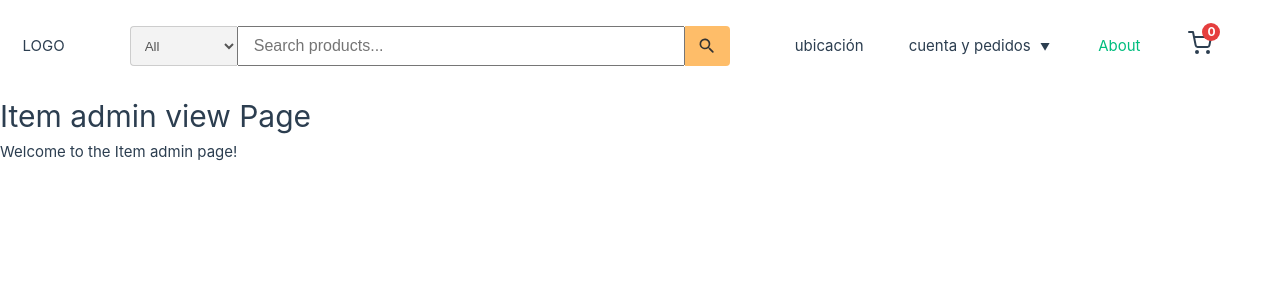
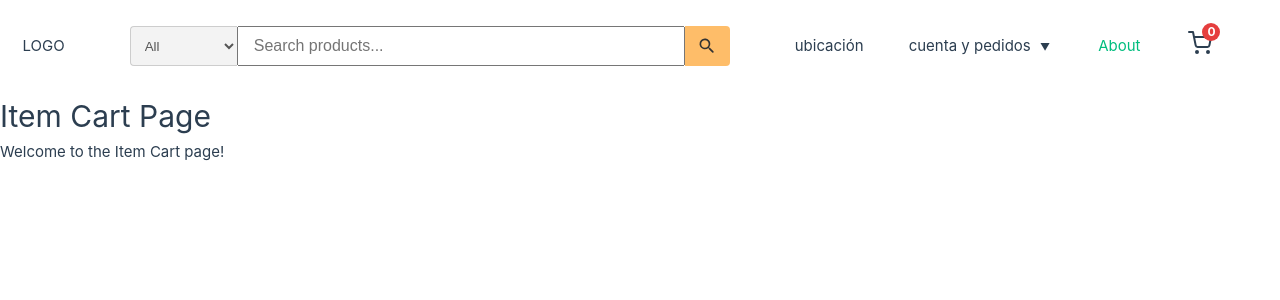
Before and after one commit to kevinu27/vue-store, a Vue app: page /cart in a window 1280 px wide. Shown: the top 300 px of the page. Built offline with nearby package versions, Linux system fonts and the light colour scheme.

Commit message:
cart view con los items

```diff
--- a/src/stores/storeStore.js
+++ b/src/stores/storeStore.js
@@ -11,6 +11,7 @@ export const usestoreStore = defineStore('usestoreStore', {
     store: null,
     items: [],
     item: null,
+    intemsInCart:[]
   }),
   actions: {
     login(userData) {
@@ -225,7 +226,8 @@ export const usestoreStore = defineStore('usestoreStore', {
               }
             }
           );
-          console.log('Store actualizado:', response.data);
+          console.log('items del cart:', response.data);
+          this.intemsInCart =response.data
           return response.data
         } catch (error) {
           console.error('Error al actualizar el item:', error.response?.data || error.message);
--- a/src/views/CartView.vue
+++ b/src/views/CartView.vue
@@ -1,21 +1,30 @@
 <template>
   <div>
-    <h1>Item admin view Page</h1>
-    <p>Welcome to the Item admin page!</p>
+    <h1>Item Cart Page</h1>
+    <p>Welcome to the Item Cart page!</p>
 
 
+    <div v-for="item in storeStore.intemsInCart" :key="item.id">
+          <div class="item-card">
+            name: {{ item.name }}
+            description: {{ item.description }}
+            price: {{ item.price }}
+
+          </div>
+        </div>
 
   </div>
 </template>
 
 <script>
 import { cartStore } from '@/stores/cartStore';
-
+import { usestoreStore } from '@/stores/storeStore';
 
 export default {
   data() {
     return {
       cartStore: cartStore(),
+      storeStore: usestoreStore(),
       items: [],
 
       }
@@ -34,5 +43,7 @@ export default {
 </script>
 
 <style scoped>
-
+.item-card{
+  border: 2px solid red;
+}
 </style>
```
